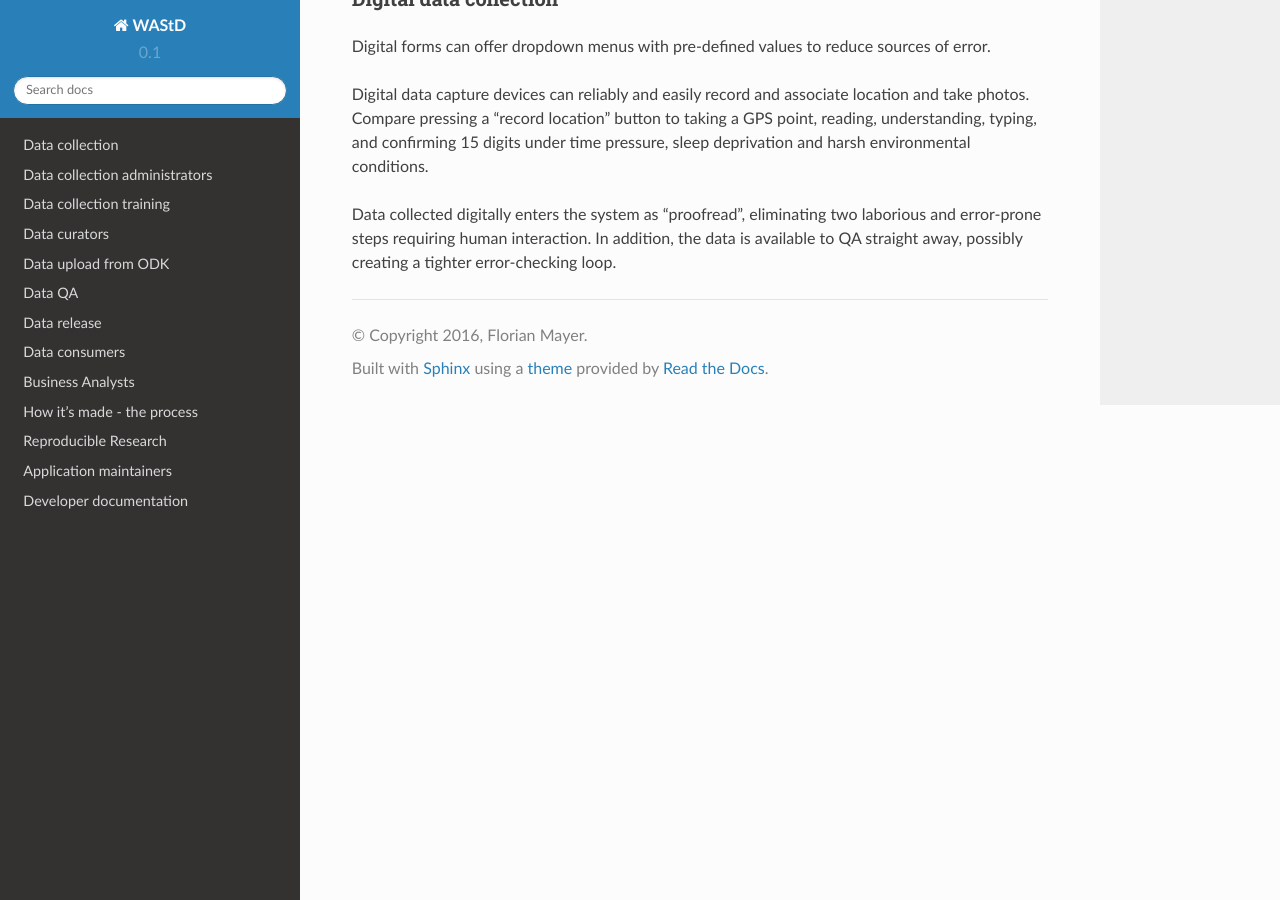
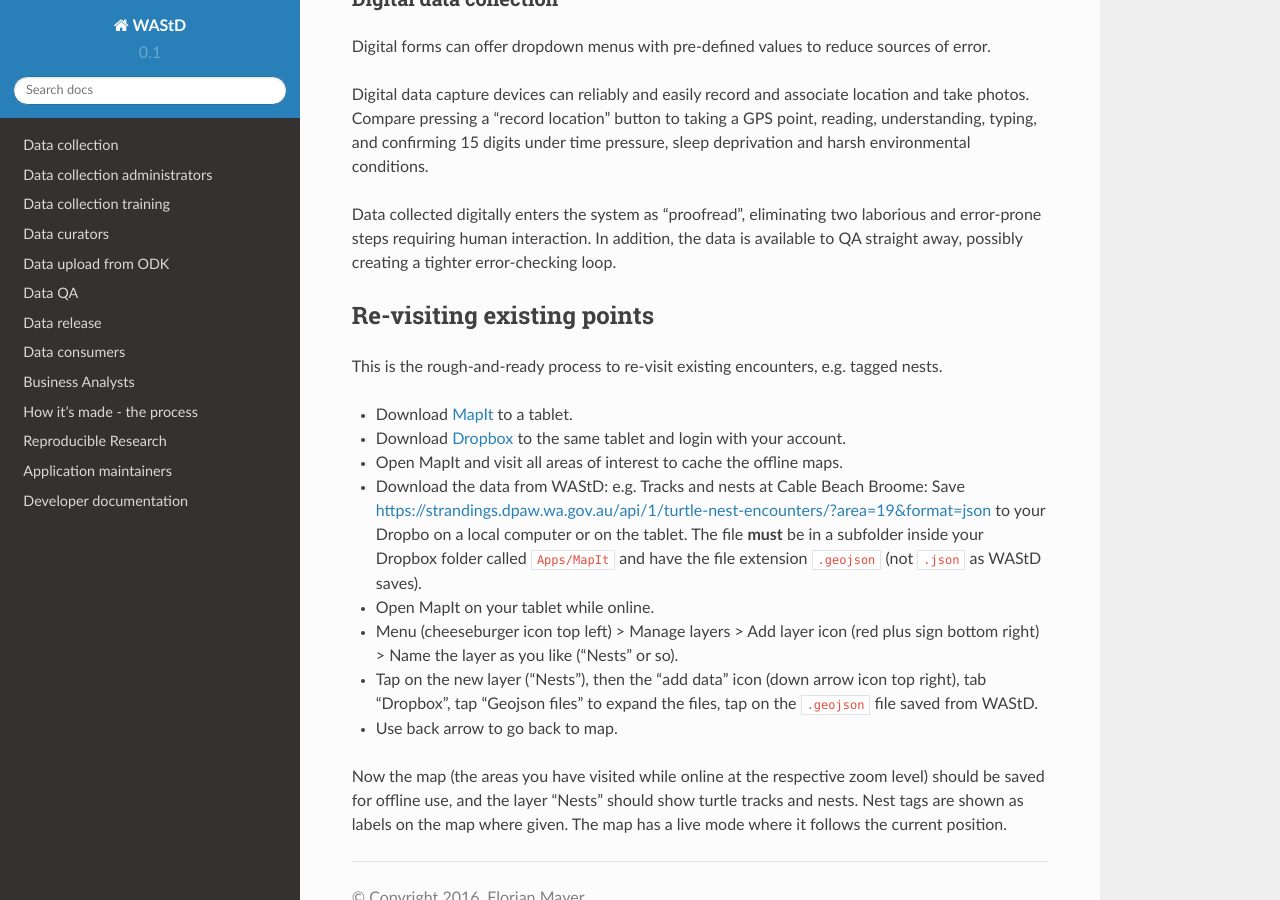
Before and after one commit to dbca-wa/wastd, a Sphinx documentation site: the page built from docs/data_collectors.rst, in a window 1280 px wide and 900 px high, scrolled down 11576 px. Built offline with Sphinx 7.4.7 and the Read the Docs theme 2.0.0, drawn with Linux system fonts in a browser that asks for light colours.

Commit message:
docs: navigate to existing records offline

```diff
--- a/docs/data_collectors.rst
+++ b/docs/data_collectors.rst
@@ -522,3 +522,25 @@ Data collected digitally enters the system as "proofread", eliminating two labor
 and error-prone steps requiring human interaction.
 In addition, the data is available to QA straight away, possibly creating a
 tighter error-checking loop.
+
+Re-visiting existing points
+===========================
+This is the rough-and-ready process to re-visit existing encounters, e.g. tagged nests.
+
+* Download `MapIt <https://play.google.com/store/apps/dev?id=9214118068832022925&hl=en>`_ to a tablet.
+* Download `Dropbox <https://play.google.com/store/apps/details?id=com.dropbox.android&hl=en>`_
+  to the same tablet and login with your account.
+* Open MapIt and visit all areas of interest to cache the offline maps.
+* Download the data from WAStD: e.g. Tracks and nests at Cable Beach Broome:
+  Save `https://strandings.dpaw.wa.gov.au/api/1/turtle-nest-encounters/?area=19&format=json <https://strandings.dpaw.wa.gov.au/api/1/turtle-nest-encounters/?area=19&format=json>`_
+  to your Dropbo on a local computer or on the tablet.
+  The file **must** be in a subfolder inside your Dropbox folder called ``Apps/MapIt`` and have the file extension ``.geojson`` (not ``.json`` as WAStD saves).
+* Open MapIt on your tablet while online.
+* Menu (cheeseburger icon top left) > Manage layers > Add layer icon (red plus sign bottom right) > Name the layer as you like ("Nests" or so).
+* Tap on the new layer ("Nests"), then the "add data" icon (down arrow icon top right), tab "Dropbox", tap "Geojson files" to expand the files, tap on the ``.geojson`` file saved from WAStD.
+* Use back arrow to go back to map.
+
+Now the map (the areas you have visited while online at the respective zoom level)
+should be saved for offline use, and the layer "Nests" should show turtle tracks and nests.
+Nest tags are shown as labels on the map where given.
+The map has a live mode where it follows the current position.
```
